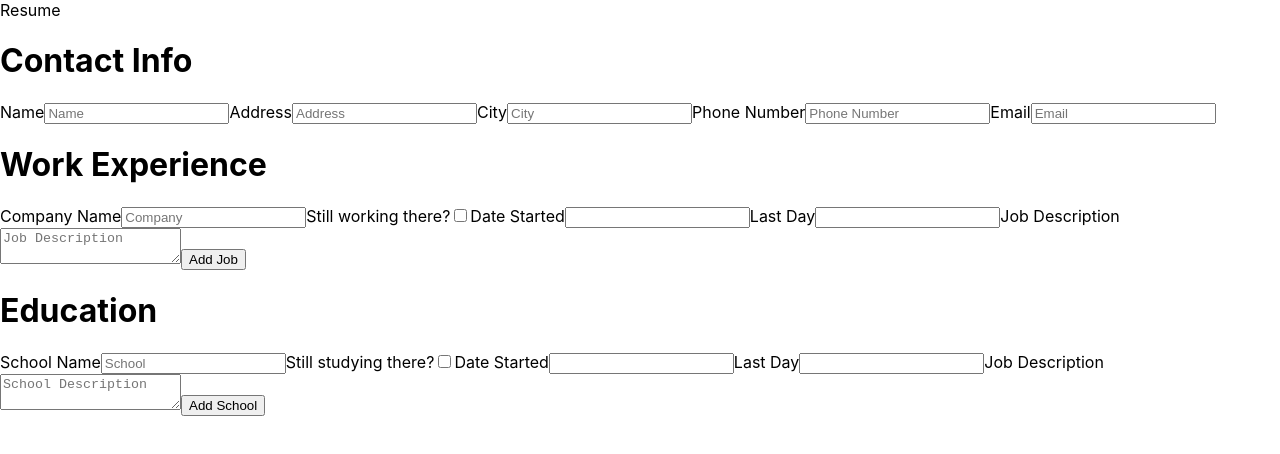
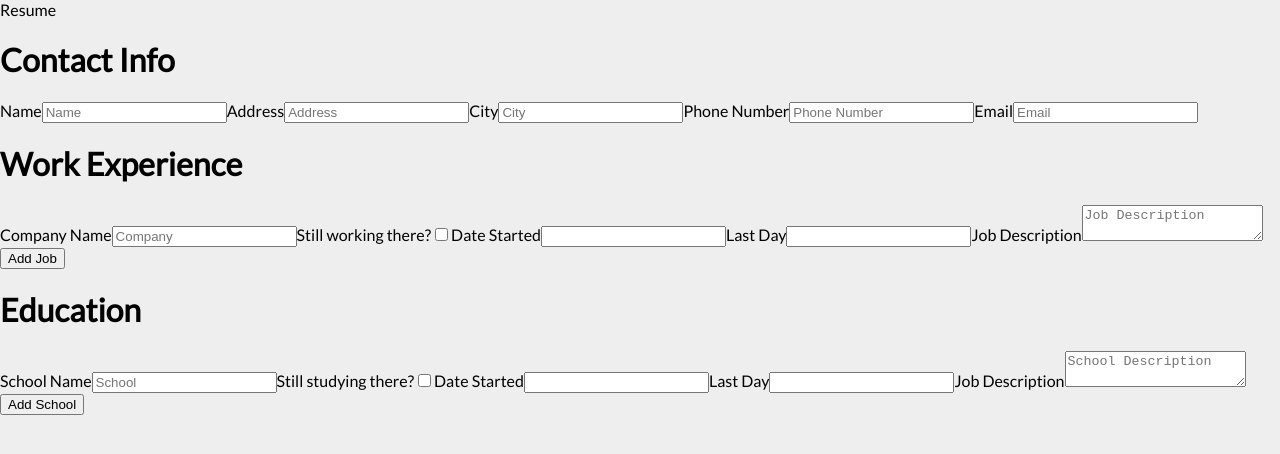
Before and after one commit to rileyloudon/resume-project, a React (Create React App) app: page / in a window 1280 px wide. Shown: the top 454 px of the page. Built offline with nearby package versions, Linux system fonts and the light colour scheme.

Commit message:
use 'Lato' font

```diff
--- a/src/index.css
+++ b/src/index.css
@@ -1,13 +1,11 @@
+@import url('https://fonts.googleapis.com/css2?family=Lato&display=swap');
+
 body {
+  background-color: #eee;
   margin: 0;
-  font-family: -apple-system, BlinkMacSystemFont, 'Segoe UI', 'Roboto', 'Oxygen',
-    'Ubuntu', 'Cantarell', 'Fira Sans', 'Droid Sans', 'Helvetica Neue',
-    sans-serif;
+  font-family: 'Lato', sans-serif, -apple-system, BlinkMacSystemFont, 'Segoe UI',
+    'Roboto', 'Oxygen', 'Ubuntu', 'Cantarell', 'Fira Sans', 'Droid Sans',
+    'Helvetica Neue', sans-serif;
   -webkit-font-smoothing: antialiased;
   -moz-osx-font-smoothing: grayscale;
 }
-
-code {
-  font-family: source-code-pro, Menlo, Monaco, Consolas, 'Courier New',
-    monospace;
-}
```
